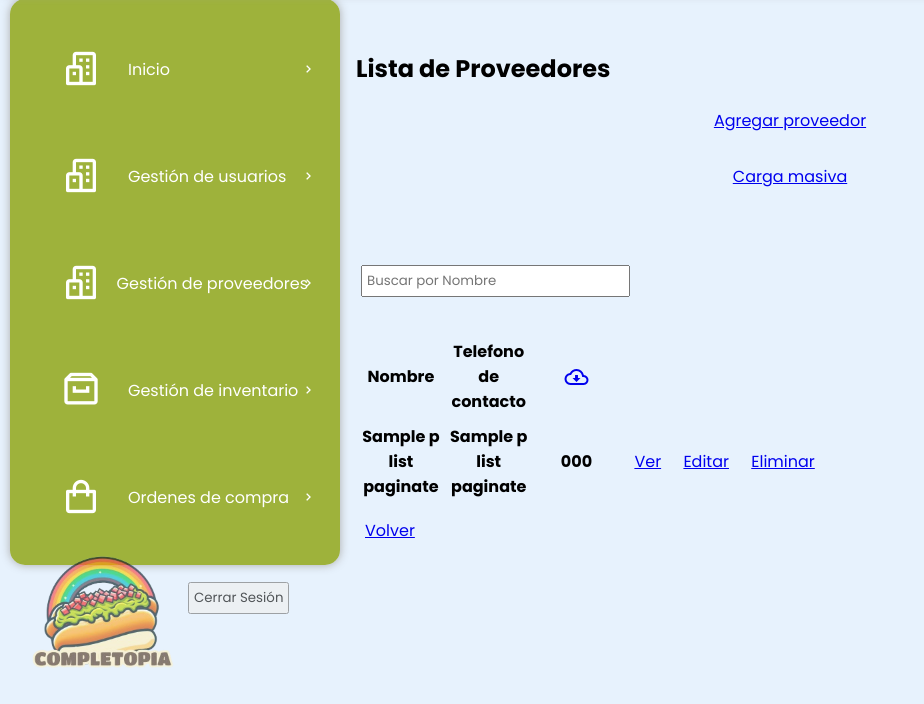
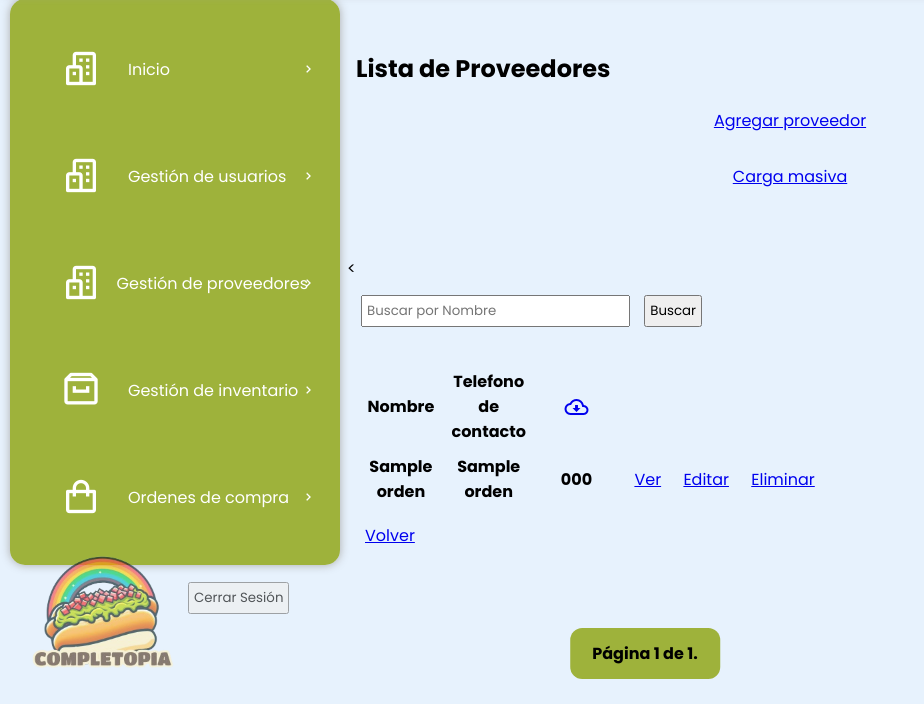
Before and after one commit to daveid15/ESPECIALIDAD, a Django app: template proveedores/templates/proveedores/proveedor_list.html in a window 1280 px wide. Shown: the part 96-800 px from the top of the page, without its empty margins (0-924 px from the left). Run offline with Django 3.2, Linux system fonts and the light colour scheme; the template is opened without the code that fills it: most values are stand-ins (such as "Sample title", 1, 10 or a date in 2020); some libraries are stand-ins or nearby versions.

Commit message:
Avance en paginacion del programa entero

```diff
--- a/inventario/views.py
+++ b/inventario/views.py
@@ -154,7 +154,7 @@ def producto_list(request, page=None, search=None):
             #'category_name': p.product_category.category_name, # aquí se obtiene el category_name asociado al producto
         })
 
-    paginator = Paginator(p_list, 5)
+    paginator = Paginator(p_list, 1)
     p_list_paginate = paginator.get_page(page)
 
     template_name = 'inventario/producto_list.html'
--- a/proveedores/templates/proveedores/proveedor_list.html
+++ b/proveedores/templates/proveedores/proveedor_list.html
@@ -57,10 +57,11 @@
     <div class="my-auto d-flex flex-column flex-lg-row ms-lg-auto">
         <div class="feedback body--small normal"></div>
     </div>
-    <form method="post" action="" class='col-12 col-lg-6 input-container-search my-auto me-3'>
+    <<form method="get" action="{% url 'proveedor_list' %}" class='col-12 col-lg-6 input-container-search my-auto me-3'>
         {% csrf_token %}
         <input name="search" id="search" type="text" placeholder='Buscar por Nombre'/>
-        <form>
+        <button type="submit">Buscar</button>
+    </form>
 </div>
 
 <div class="table-container mt-5">
@@ -79,7 +80,7 @@
             </tr>
         </thead>
         <tbody>
-            {% for p in p_list_paginate %}
+            {% for p in ordenes %}
                 <tr>
                     <th scope="row">{{p.proveedor_name}}</th>
                     <th scope="row">{{p.proveedor_last_name}}</th>
@@ -95,45 +96,23 @@
         </tbody>
     </table>
     <!-- Paginación -->
-    {% if paginator.num_pages > 1 %}
-        <div class="d-flex justify-content-center mx-0-5--custom">
-            <nav aria-label="Page navigation example">
-                <ul class="pagination pagination-table">
-                    {% if p_list_paginate.has_previous %}
-                        <li class="page-item">
-                            <a class="page-link" href="?page={{ p_list_paginate.previous_page_number}}&search={{search}}" aria-label="Previous">
-                                <i class="fas fa-chevron-left"></i>
-                            </a>
-                        </li>
-                    {% else %}
-                        <li class="page-item disabled">
-                            <a class="page-link" href="#" tabindex="-1">
-                                <i class="fas fa-chevron-left"></i>
-                            </a>
-                        </li>
-                    {% endif %}
-                    {% for i in paginator.page_range %}
-                        <li class="page-item {% if p_list_paginate.number == i %}active{% endif %}">
-                            <a class="page-link" href="?page={{ i }}&search={{search}}">{{ i }}</a>
-                        </li>
-                    {% endfor %}
-                    {% if p_list_paginate.has_next %}
-                        <li class="page-item ">
-                            <a class="page-link" href="?page={{ p_list_paginate.next_page_number }}&search={{search}}">
-                                <i class="fas fa-chevron-right"></i>
-                            </a>
-                        </li>
-                    {% else %}
-                        <li class="page-item disabled">
-                            <a class="page-link" href="#" tabindex="-1">
-                                <i class="fas fa-chevron-right"></i>
-                            </a>
-                        </li>
-                    {% endif %}
-                </ul>
-            </nav>
-        </div>
-    {% endif %}
+    <div class="pagination">
+        <span class="step-links">
+            {% if ordenes.has_previous %}
+                <a href="?pagina=1{% if search %}&search={{ search }}{% endif %}">&laquo; Primera</a>
+                <a href="?pagina={{ ordenes.previous_page_number }}{% if search %}&search={{ search }}{% endif %}">Anterior</a>
+            {% endif %}
+
+            <span class="current">
+                Página {{ ordenes.number }} de {{ ordenes.paginator.num_pages }}.
+            </span>
+
+            {% if ordenes.has_next %}
+                <a href="?pagina={{ ordenes.next_page_number }}{% if search %}&search={{ search }}{% endif %}">Siguiente</a>
+                <a href="?pagina={{ ordenes.paginator.num_pages }}{% if search %}&search={{ search }}{% endif %}">Última &raquo;</a>
+            {% endif %}
+        </span>
+    </div>
     <!-- Paginación -->
     <div class="d-flex justify-content-center mx-0-5--custom">
         <a href="{% url 'proveedores_main' %}" class="button">Volver</a>
```
Also changed, not shown: proveedores/views.py (+14 -40 lines).
